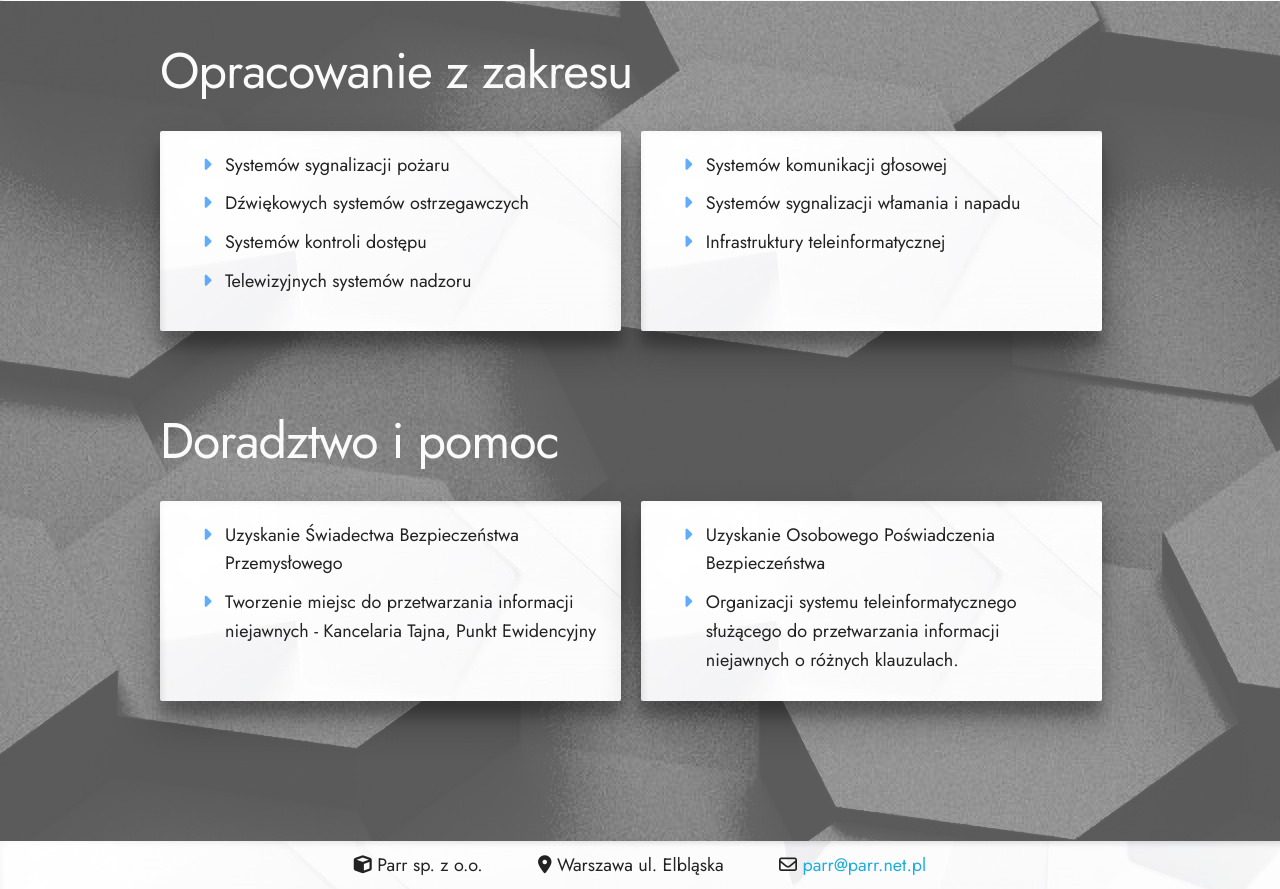
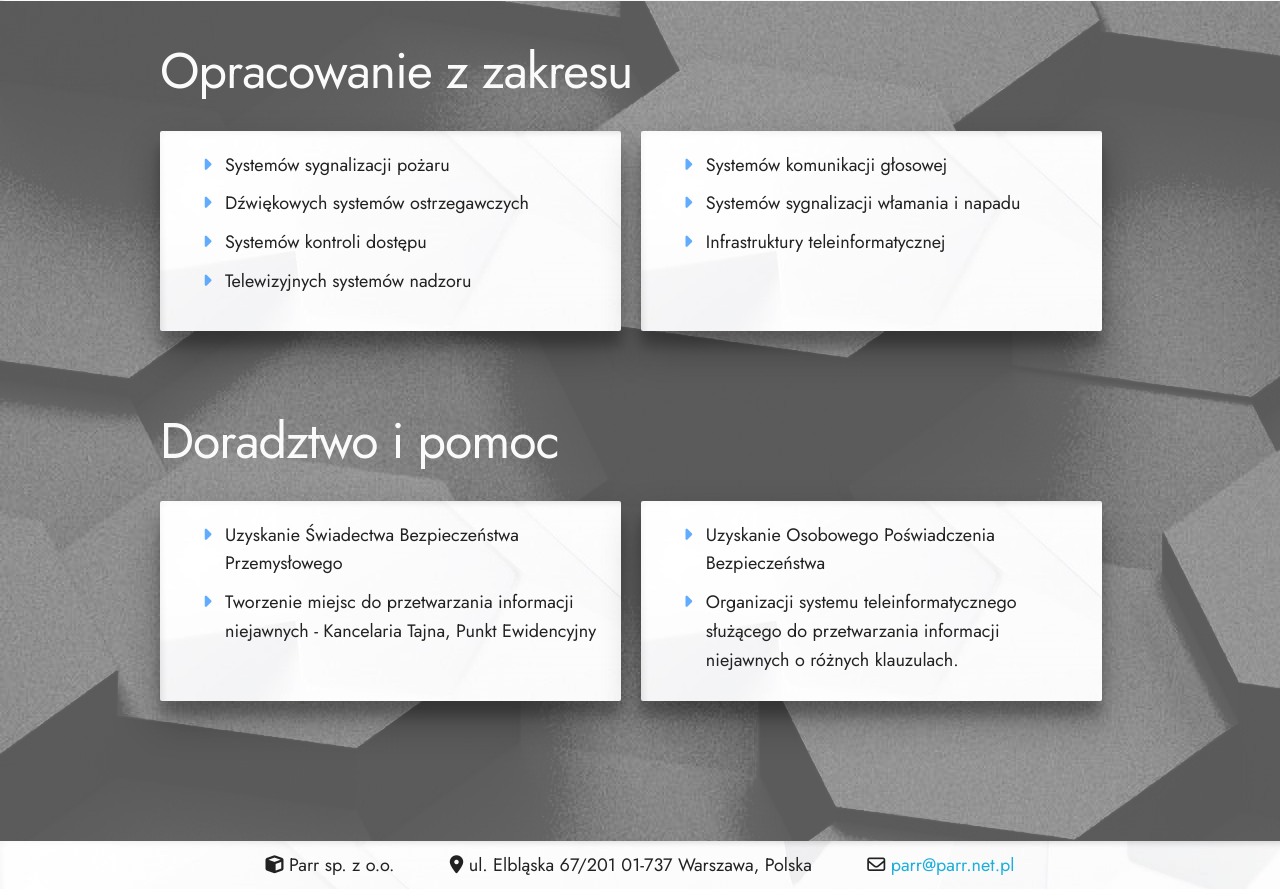
Before and after one commit to konopek1/parr, a plain HTML site: page index.html in a window 1280 px wide. Shown: the part 2688-3577 px from the top of the page. Drawn offline with nearby package versions, Linux system fonts and the light colour scheme.

Commit message:
Update index.html

```diff
--- a/index.html
+++ b/index.html
@@ -283,7 +283,7 @@
             <div class="row">
                 <div class="column u-full-width">
                     <span><i class="fas fa-cube"></i> Parr sp. z o.o.</span>
-                    <span class="small-margin-left"><i class="fas fa-map-marker-alt"></i> Warszawa ul. Elbląska</span>
+                    <span class="small-margin-left"><i class="fas fa-map-marker-alt"></i> ul. Elbląska 67/201 01-737 Warszawa, Polska</span>
                     <span class="small-margin-left"><i class="far fa-envelope"></i>&nbsp;<a
                             href="mailto:adres e-mail">parr@parr.net.pl</a></span>
                 </div>
```
